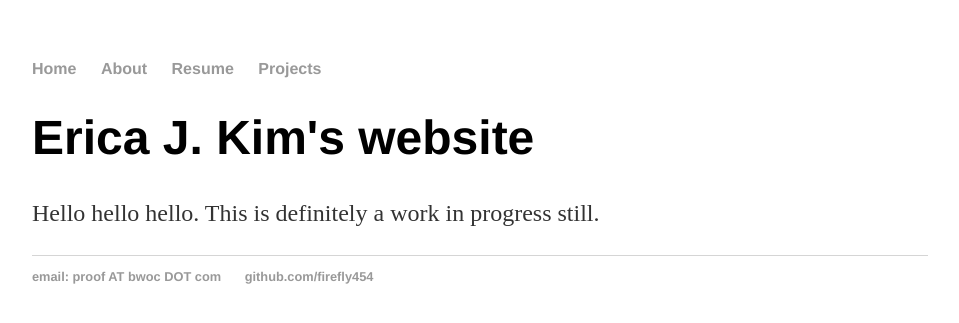
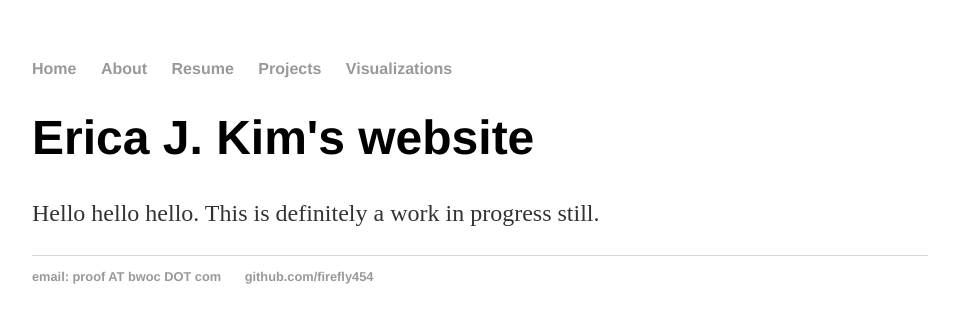
Before and after one commit to firefly454/firefly454.github.io, a Jekyll site: the page built from index.html, in a window 1280 px wide. Shown: the top 323 px of the page, without its empty margins (160-1119 px from the left). Built offline with Jekyll 4.4.1, drawn with Linux system fonts in a browser that asks for light colours.

Commit message:
Update default.html

```diff
--- a/_layouts/default.html
+++ b/_layouts/default.html
@@ -12,6 +12,7 @@
 		        	<li><a href="/about">About</a></li>
 	        		<li><a href="/resume">Resume</a></li>
 	        		<li><a href="/projects">Projects</a></li>
+	        		<li><a href="/viz">Visualizations</a></li>
 	        		<!-- <li><a href="/blog">Bloggg</a></li> --!>
 	    		</ul>
 			</nav>
```
